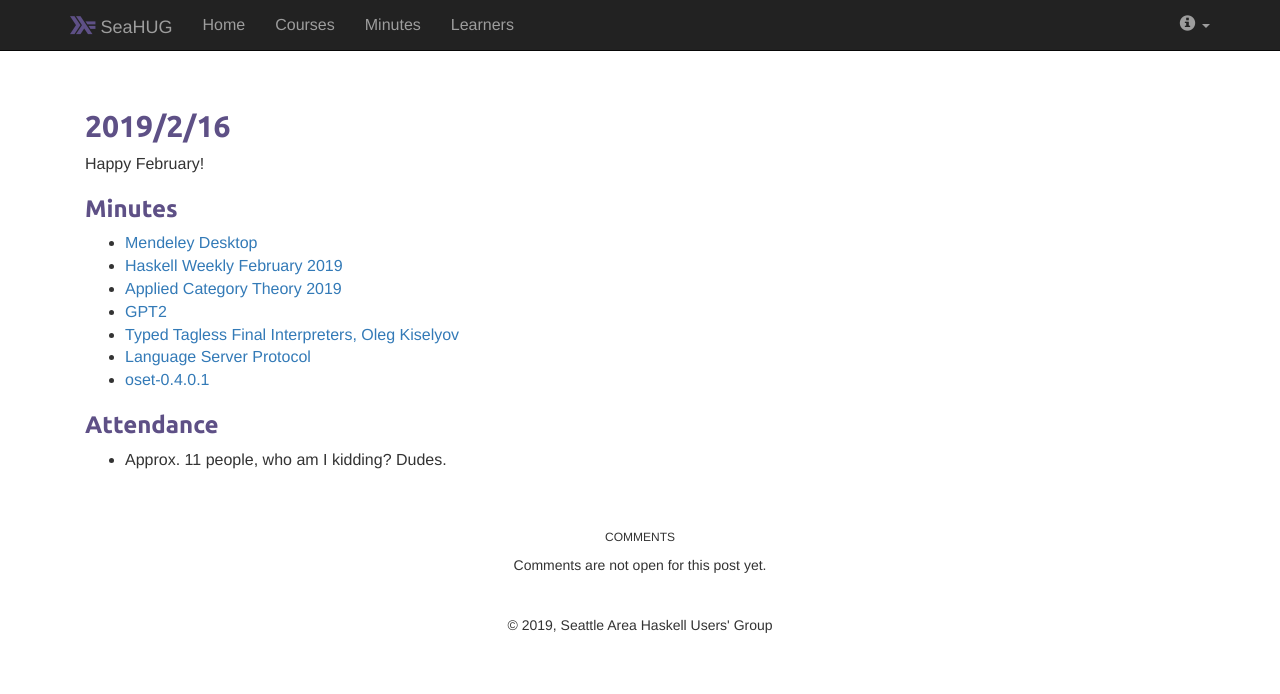
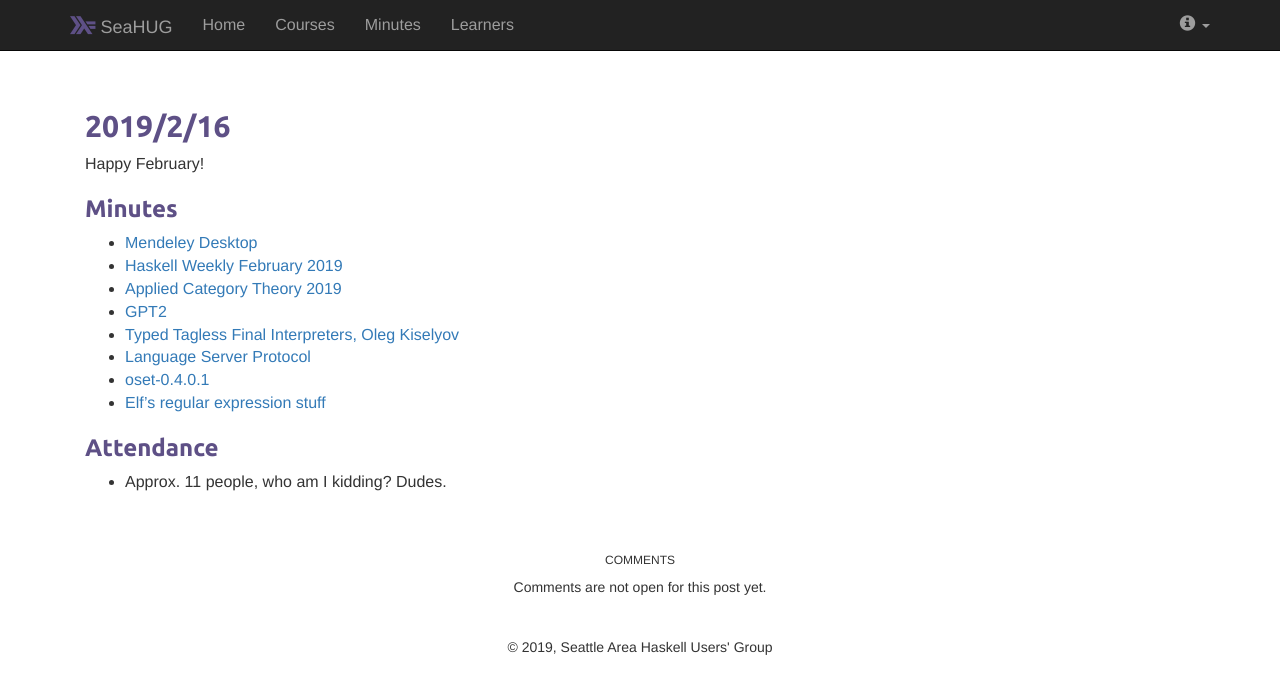
Before and after one commit to seahug/seahug.github.io, a Jekyll site: the page built from _posts/2019-02-16-minutes.md, in a window 1280 px wide. Shown: the top 694 px of the page. Built offline with Jekyll 4.4.1, drawn with Linux system fonts in a browser that asks for light colours; nearby versions of some CDN libraries.

Commit message:
Link to Elf Sternberg's regular expression project

```diff
--- a/_posts/2019-02-16-minutes.md
+++ b/_posts/2019-02-16-minutes.md
@@ -18,12 +18,14 @@ Happy February!
 * [Typed Tagless Final Interpreters, Oleg Kiselyov][tagless]
 * [Language Server Protocol][lang-server]
 * [oset-0.4.0.1][oset-0.4.0.1]
+* [Elf's regular expression stuff][elf]
 
 ### Attendance
 
 * Approx. 11 people, who am I kidding? Dudes.
 
 [app-cat-theory-2019]: https://johncarlosbaez.wordpress.com/2019/01/05/applied-category-theory-2019-school-call-for-participation/
+[elf]: https://github.com/elfsternberg/riggedregex
 [gpt2]: https://blog.openai.com/better-language-models/
 [haskell-weekly]: https://haskellweekly.news/issues/146.html
 [lang-server]: https://langserver.org/
```
